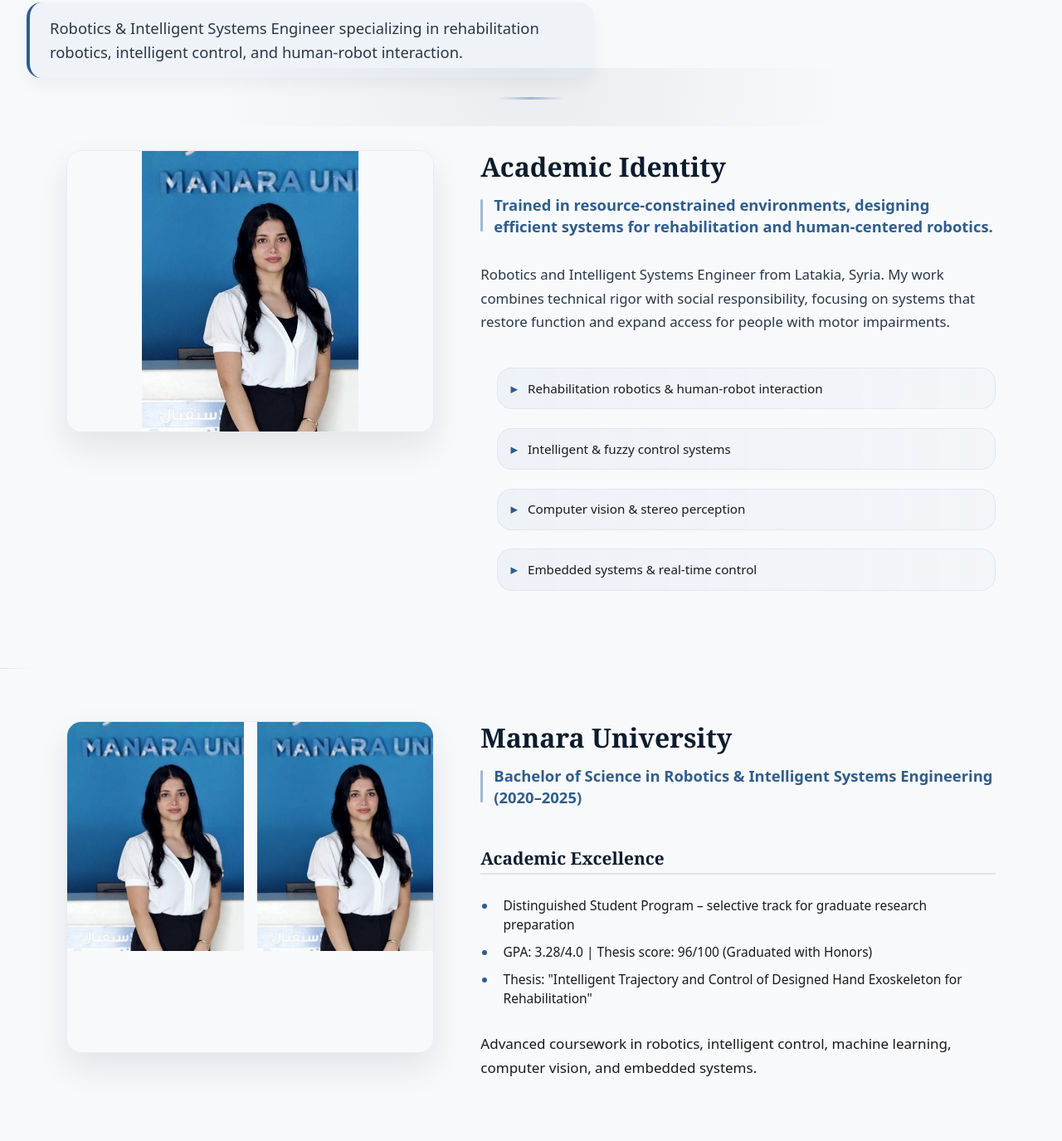
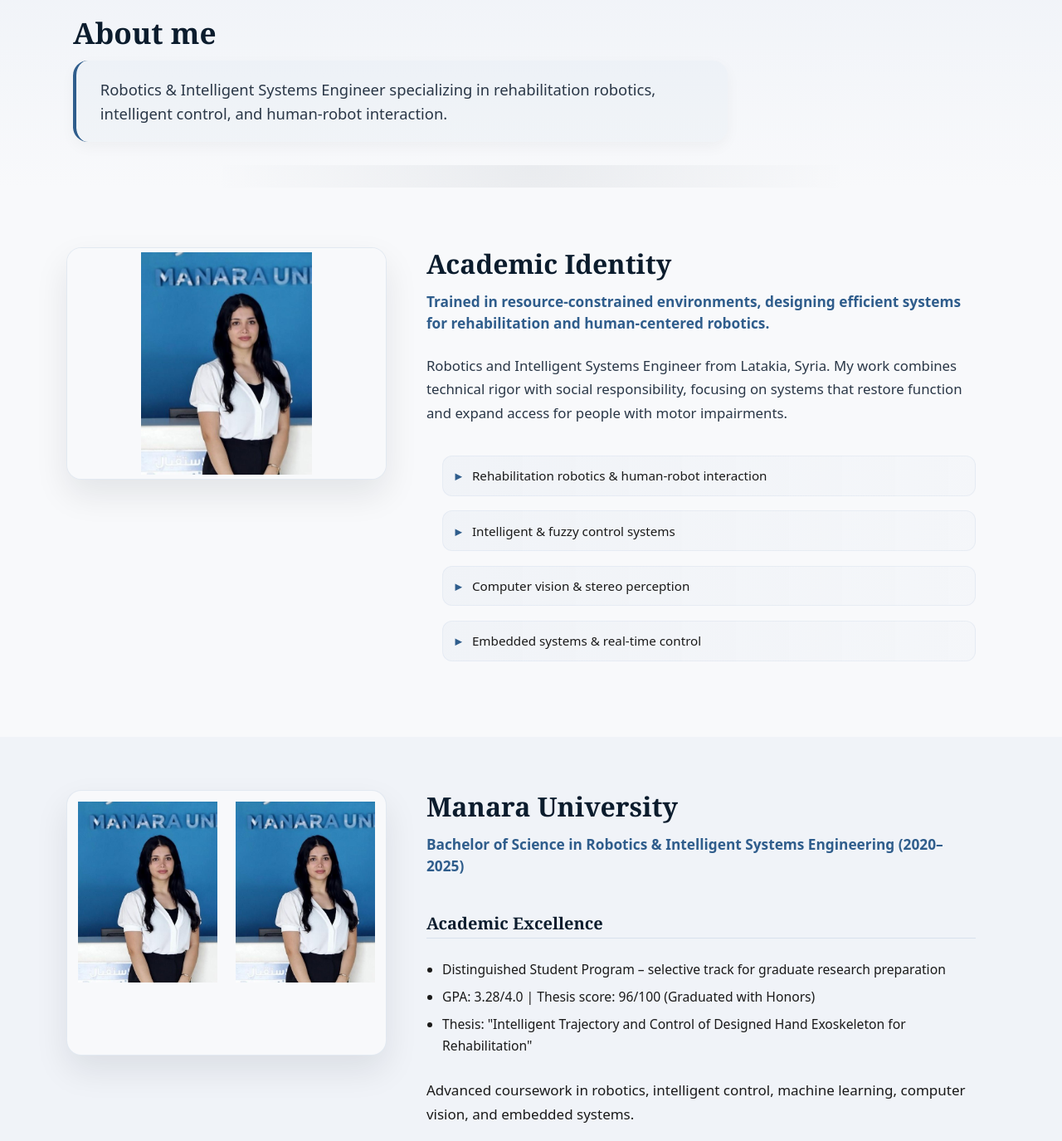
Before and after one commit to Lia202lia/Lia202lia.github.io, a plain HTML site: page about.html in a window 1280 px wide. Shown: the part 100-1475 px from the top of the page at 83% size. Drawn offline with Linux system fonts and the light colour scheme.

Commit message:
Update style.css

```diff
--- a/style.css
+++ b/style.css
@@ -279,24 +279,11 @@ p {
     justify-content: center;
 }
 
-/* Remove or comment out the hero-portrait-shell background */
+/* Remove the capsule background */
 .hero-portrait-shell {
-    display: none; /* This removes the capsule/patch background */
+    display: none;
 }
 
-/* Alternative: if you want to keep some subtle effect but remove the capsule, use this: */
-.hero-portrait-shell {
-    position: absolute;
-    inset: 0; /* Fill the container */
-    border-radius: 180px;
-    background: transparent; /* Remove gradient background */
-    transform: none; /* Remove rotation */
-    box-shadow: none; /* Remove shadow */
-    z-index: 1;
-    border: 2px solid rgba(159, 183, 212, 0.2); /* Optional: keep subtle border */
-}
-
-/* Make the portrait container stand out on its own */
 .hero-portrait-container {
     position: relative;
     z-index: 2;
@@ -305,25 +292,14 @@ p {
     border-radius: 180px;
     overflow: hidden;
     border: 4px solid rgba(248, 249, 251, 0.95);
-    box-shadow: 0 20px 50px rgba(4, 18, 36, 0.25);
-    background: var(--color-surface); /* Solid white background */
-}
-.hero-portrait-container {
-    position: relative;
-    z-index: 2;
-    width: min(340px, 85vw); /* Slightly larger container */
-    height: min(340px, 85vw);
-    border-radius: 180px; /* Match the shell */
-    overflow: hidden;
-    border: 4px solid rgba(248, 249, 251, 0.95);
-    box-shadow: 0 20px 50px rgba(4, 18, 36, 0.25);
+    box-shadow: 0 15px 40px rgba(11, 28, 45, 0.15);
     background: var(--color-background);
 }
 
 .hero-portrait {
     width: 100%;
     height: 100%;
-    object-fit: cover; /* Ensures image fills container without distortion */
+    object-fit: cover;
     object-position: center center;
     display: block;
     transition: transform 0.5s ease;
@@ -486,7 +462,7 @@ p {
     transform: translateY(0);
 }
 
-/* ========= RESPONSIVE ========= */
+/* ========= RESPONSIVE FOR INDEX PAGE ========= */
 @media (max-width: 880px) {
     body {
         font-size: 16px;
@@ -506,17 +482,13 @@ p {
         margin-top: 1rem;
     }
 
-    .hero-portrait-shell {
-        inset: 8% 15%;
-    }
-
     .hero-portrait-container {
         width: min(300px, 80vw);
         height: min(300px, 80vw);
     }
 
     .hero-philosophy-text {
-        font-size: 1.18rem; /* Adjusted for mobile */
+        font-size: 1.18rem;
     }
 
     .hero-badge {
@@ -556,17 +528,13 @@ p {
         padding-bottom: 2.5rem;
     }
 
-    .hero-portrait-shell {
-        inset: 8% 20%;
-    }
-
     .hero-portrait-container {
         width: min(280px, 75vw);
         height: min(280px, 75vw);
     }
 
     .hero-philosophy-text {
-        font-size: 1.15rem; /* Adjusted for mobile */
+        font-size: 1.15rem;
     }
 
     .hero-philosophy-line {
@@ -595,10 +563,6 @@ p {
         height: min(260px, 70vw);
     }
 
-    .hero-portrait-shell {
-        inset: 10% 22%;
-    }
-
     .hero-badge {
         max-width: 200px;
         right: 10%;
@@ -615,258 +579,182 @@ p {
     }
 
     .hero-philosophy-text {
-        font-size: 1.12rem; /* Adjusted for mobile */
+        font-size: 1.12rem;
     }
 
     .hero-philosophy-line {
         margin-right: 0.85rem;
     }
 }
-/* RESEARCH-STYLE CASE STUDY LAYOUT FOR ABOUT */
+
+/* ========= ABOUT PAGE SPECIFIC STYLES ========= */
+.page-hero {
+    padding: 3.5rem 1.5rem 2.5rem;
+    background: linear-gradient(to bottom, #F0F3F8, #F8F9FB);
+    position: relative;
+    overflow: hidden;
+}
+
+.page-hero-inner {
+    max-width: var(--content-max-width);
+    margin: 0 auto;
+    text-align: left;
+    padding-right: 2rem;
+}
+
+.page-hero-title {
+    text-align: left;
+    margin-bottom: 0.8rem;
+    padding-left: 0.5rem;
+    font-size: 2.2rem;
+}
+
+.page-hero-subtitle {
+    max-width: 75ch;
+    font-size: 1.15rem;
+    color: #2A3747;
+    margin-top: 0.2rem;
+    line-height: 1.6;
+    font-weight: 500;
+    padding: 1.2rem 1.8rem;
+    background: rgba(159, 183, 212, 0.08);
+    border-radius: var(--radius-soft);
+    border-left: 4px solid var(--color-secondary);
+    box-shadow: 0 6px 18px rgba(4, 18, 36, 0.04);
+    text-align: left;
+    margin-left: 0.5rem;
+    margin-right: 0;
+    width: 100%;
+}
+
+/* CASE STUDY LAYOUT FOR ABOUT PAGE */
 .case-study {
     padding: 4rem 1.5rem;
 }
 
 .case-study:nth-child(even) {
-    background: var(--color-surface-alt);
+    background: #F0F3F8;
 }
 
 .case-grid {
     display: grid;
-    grid-template-columns: minmax(320px, 1fr) minmax(0, 1.6fr);
-    gap: 3.5rem;
+    grid-template-columns: minmax(240px, 0.9fr) minmax(0, 1.6fr);
+    gap: 3rem;
     align-items: start;
 }
 
 .case-grid-reverse {
-    grid-template-columns: minmax(0, 1.6fr) minmax(320px, 1fr);
+    grid-template-columns: minmax(0, 1.6fr) minmax(240px, 0.9fr);
 }
 
 .case-text {
     display: flex;
-    flex-direction:  column;
+    flex-direction: column;
+    max-width: none;
+    padding-right: 1.5rem;
 }
 
 .case-tagline {
-    font-size: 1.05rem;
+    font-size: 1.08rem;
     color: var(--color-secondary);
-    font-weight: 500;
-    margin-bottom: 1.5rem;
+    font-weight: 600;
+    margin-bottom: 1.2rem;
+    line-height: 1.5;
+    max-width: 85ch;
 }
 
+/* Professional image containers */
 .case-media {
     display: flex;
-    align-items: flex-start;
+    align-items: center;
+    justify-content: center;
 }
 
-/* PERFECTLY SIZED IMAGE CONTAINERS */
 .figure-single {
     width: 100%;
-    height: 340px;
+    height: 280px;
     border-radius: var(--radius-soft);
     overflow: hidden;
     box-shadow: var(--shadow-soft);
-    background: #E8EEF5;
+    background: #F8F9FB;
     margin: 0;
+    display: flex;
+    align-items: center;
+    justify-content: center;
+    border: 1px solid rgba(159, 183, 212, 0.25);
 }
 
 .figure-grid {
     display: grid;
     grid-template-columns: 1fr 1fr;
     grid-template-rows: 1fr 1fr;
-    gap: 1rem;
-    height: 400px;
+    gap: 0.8rem;
+    height: 320px;
     border-radius: var(--radius-soft);
     overflow: hidden;
     box-shadow: var(--shadow-soft);
-    background: #E8EEF5;
+    background: #F8F9FB;
     margin: 0;
+    padding: 0.5rem;
+    border: 1px solid rgba(159, 183, 212, 0.25);
 }
 
+/* Professional image display */
+.figure-single img,
 .figure-grid img {
     width: 100%;
     height: 100%;
-    object-fit: cover;
+    object-fit: contain;
+    background: #F8F9FB;
+    padding: 0.3rem;
+}
+
+/* Text styling */
+.body-text {
+    font-size: 1.05rem;
+    max-width: 75ch;
+    line-height: 1.7;
+    color: #2A3747;
+    margin-bottom: 1.2rem;
+    padding: 0.3rem 0;
 }
 
 .case-text h3 {
-    font-size: 1.1rem;
-    margin: 1.8rem 0 0.8rem;
+    font-size: 1.25rem;
+    margin: 1.5rem 0 0.8rem;
     color: var(--color-primary);
-}
-
-.case-text ul {
-    padding-left: 1.3rem;
-    margin-bottom: 1rem;
-}
-
-.case-text li {
-    margin-bottom: 0.5rem;
-    font-size: 0.97rem;
-}
-
-/* RESPONSIVE */
-@media (max-width: 880px) {
-    .case-grid,
-    .case-grid-reverse {
-        grid-template-columns: 1fr;
-        gap: 2.5rem;
-        text-align: center;
-    }
-
-    .figure-single {
-        height: 300px;
-    }
-
-    .figure-grid {
-        height: 360px;
-        grid-template-columns: 1fr;
-        grid-template-rows: 1fr 1fr 1fr 1fr;
-    }
-}
-
-@media (max-width: 600px) {
-    .figure-single {
-        height: 260px;
-    }
-
-    .figure-grid {
-        height: 320px;
-    }
-
-    .case-grid {
-        gap: 2rem;
-    }
-}
-/* style.css - Enhanced about page styling */
-
-/* Add these styles to your existing style.css file */
-
-/* ========= ENHANCED BIO STYLING ========= */
-.page-hero-subtitle {
-    max-width: 65ch;
-    font-size: 1.15rem;
-    color: #2A3747;
-    margin-top: 0.4rem;
-    line-height: 1.6;
-    font-weight: 500;
-    padding: 1rem 1.5rem;
-    background: rgba(159, 183, 212, 0.1);
-    border-radius: var(--radius-soft);
-    border-left: 4px solid var(--color-secondary);
-    box-shadow: 0 8px 20px rgba(4, 18, 36, 0.05);
-}
-
-/* ========= FIX IMAGE DISPLAY ========= */
-.case-img {
-    width: 100%;
-    height: auto;
-    max-height: 220px;
-    object-fit: contain; /* Changed from cover to contain to show full image */
-    border-radius: var(--radius-soft);
-    box-shadow: var(--shadow-soft);
-    transition: transform var(--transition-fast);
-    background: #F0F4FA;
-    padding: 0.5rem;
-}
-
-.figure-single .case-img {
-    max-height: 280px;
-}
-
-.figure-grid .case-img {
-    max-height: 180px;
-}
-
-/* ========= ENHANCED CASE STUDY STYLING ========= */
-.case-study {
-    padding: 4rem 1.5rem;
-    position: relative;
-}
-
-.case-study::before {
-    content: '';
-    position: absolute;
-    top: 0;
-    left: 50%;
-    transform: translateX(-50%);
-    width: 80px;
-    height: 3px;
-    background: linear-gradient(to right, transparent, var(--color-accent-soft), transparent);
-}
-
-.case-tagline {
-    font-size: 1.15rem;
-    color: var(--color-secondary);
-    margin-bottom: 1.5rem;
-    font-weight: 600;
-    line-height: 1.4;
-    position: relative;
-    padding-left: 1rem;
-}
-
-.case-tagline::before {
-    content: '';
-    position: absolute;
-    left: 0;
-    top: 0.4rem;
-    bottom: 0.4rem;
-    width: 3px;
-    background: var(--color-accent-soft);
-    border-radius: 2px;
-}
-
-/* ========= ENHANCED TEXT STYLING ========= */
-.body-text {
-    font-size: 1.05rem;
-    max-width: 64ch;
-    line-height: 1.7;
-    color: #2A3747;
-    margin-bottom: 1.2rem;
-    padding: 0.5rem 0;
-}
-
-.case-text h3 {
-    font-size: 1.3rem;
-    margin-top: 1.5rem;
-    margin-bottom: 0.8rem;
     padding-bottom: 0.3rem;
-    border-bottom: 2px solid rgba(159, 183, 212, 0.3);
-    color: var(--color-primary);
+    border-bottom: 1px solid rgba(159, 183, 212, 0.3);
 }
 
 .case-text ul {
     padding-left: 1.2rem;
     margin: 0.8rem 0 1.2rem;
+    max-width: 70ch;
 }
 
 .case-text li {
-    margin-bottom: 0.6rem;
-    line-height: 1.5;
-    position: relative;
-    padding-left: 0.5rem;
+    margin-bottom: 0.5rem;
+    font-size: 0.98rem;
+    line-height: 1.6;
 }
 
-.case-text li::marker {
-    color: var(--color-secondary);
-}
-
-/* ========= ENHANCED HERO FOCUS LIST ========= */
+/* Hero focus list */
 .hero-focus-list {
     list-style: none;
     padding-left: 0;
-    margin: 1.5rem 0;
+    margin: 1.2rem 0;
     display: grid;
-    gap: 0.8rem;
+    gap: 0.6rem;
+    max-width: 70ch;
 }
 
 .hero-focus-list li {
-    padding: 0.8rem 1rem;
-    background: linear-gradient(to right, rgba(159, 183, 212, 0.1), rgba(159, 183, 212, 0.05));
-    border-radius: var(--radius-soft);
-    border: 1px solid rgba(159, 183, 212, 0.2);
+    padding: 0.7rem 0.9rem;
+    background: linear-gradient(to right, rgba(159, 183, 212, 0.08), rgba(159, 183, 212, 0.04));
+    border-radius: 12px;
+    border: 1px solid rgba(159, 183, 212, 0.15);
     font-size: 0.95rem;
-    color: var(--color-text);
     display: flex;
     align-items: center;
     transition: all var(--transition-fast);
@@ -885,186 +773,66 @@ p {
     font-weight: bold;
 }
 
-/* ========= ENHANCED FIGURE STYLING ========= */
-.figure-single, .figure-grid {
-    margin: 0;
-    position: relative;
+/* HERO CURVE FOR ABOUT PAGE */
+.hero-curve-small {
+    height: 55px;
+    bottom: -28px;
 }
 
-.figure-single {
-    display: flex;
-    justify-content: center;
-    align-items: center;
-}
-
-.figure-grid {
-    display: grid;
-    grid-template-columns: repeat(auto-fit, minmax(120px, 1fr));
-    gap: 1rem;
-}
-
-.figure-grid img {
-    width: 100%;
-}
-
-/* ========= ENHANCED SECTION STYLING ========= */
-.section-alt {
-    background: linear-gradient(to bottom, #F0F3F8, #F8F9FB);
-    position: relative;
-}
-
-.section-alt::before {
-    content: '';
-    position: absolute;
-    top: 0;
-    left: 0;
-    right: 0;
-    height: 1px;
-    background: linear-gradient(to right, transparent, rgba(159, 183, 212, 0.3), transparent);
-}
-
-/* ========= RESPONSIVE ENHANCEMENTS ========= */
+/* ========= RESPONSIVE FOR ABOUT PAGE ========= */
 @media (max-width: 880px) {
-    .page-hero-subtitle {
-        font-size: 1.1rem;
-        padding: 0.8rem 1.2rem;
+    .case-grid,
+    .case-grid-reverse {
+        grid-template-columns: 1fr;
+        gap: 2rem;
+        text-align: left;
     }
 
-    .case-tagline {
-        font-size: 1.1rem;
+    .figure-single {
+        height: 240px;
+        max-width: 400px;
+        margin: 0 auto;
     }
 
     .figure-grid {
-        grid-template-columns: repeat(auto-fit, minmax(100px, 1fr));
+        height: 280px;
+        grid-template-columns: 1fr 1fr;
+        grid-template-rows: 1fr 1fr;
+        max-width: 400px;
+        margin: 0 auto;
+    }
+
+    .page-hero-subtitle {
+        margin-left: 0;
+        max-width: 100%;
+    }
+
+    .case-text {
+        padding-right: 0;
     }
 }
 
-@media (max-width: 720px) {
-    .page-hero-subtitle {
-        font-size: 1.05rem;
-        padding: 0.7rem 1rem;
-    }
-
-    .case-img {
-        max-height: 180px;
-    }
-
-    .figure-single .case-img {
-        max-height: 220px;
-    }
-}
-
-@media (max-width: 520px) {
-    .page-hero-subtitle {
-        font-size: 1rem;
-        border-left-width: 3px;
-    }
-
-    .case-tagline {
-        font-size: 1.05rem;
-        padding-left: 0.8rem;
+@media (max-width: 600px) {
+    .figure-single {
+        height: 220px;
     }
 
     .figure-grid {
-        grid-template-columns: repeat(2, 1fr);
+        height: 250px;
+        gap: 0.5rem;
+        padding: 0.3rem;
+    }
+
+    .case-grid {
+        gap: 1.8rem;
+    }
+
+    .page-hero-title {
+        font-size: 1.9rem;
+    }
+
+    .page-hero-subtitle {
+        font-size: 1.05rem;
+        padding: 1rem 1.2rem;
     }
 }
-/* Add this to fix About Me section alignment */
-.case-grid {
-    display: grid;
-    grid-template-columns: 1fr 1.4fr; /* Changed ratio to push content more to the right */
-    gap: 3.5rem;
-    align-items: start;
-}
-
-.case-grid-reverse {
-    grid-template-columns: 1.4fr 1fr; /* Changed ratio */
-}
-
-/* Remove the problematic figure styles that were causing issues */
-.figure-single,
-.figure-grid {
-    background: transparent !important; /* Remove forced background */
-}
-
-/* Fix the image display */
-.figure-single img,
-.figure-grid img {
-    width: 100%;
-    height: 100%;
-    object-fit: contain; /* Show entire image */
-    background: transparent;
-}
-/* ========= FIX ABOUT ME SECTION ALIGNMENT ========= */
-.case-grid {
-    grid-template-columns: 1fr 1.4fr; /* Push text more to the right */
-}
-
-.case-grid-reverse {
-    grid-template-columns: 1.4fr 1fr;
-}
-
-.figure-single,
-.figure-grid {
-    background: transparent !important;
-    border: 1px solid rgba(159, 183, 212, 0.2); /* Subtle border instead */
-}
-
-.figure-single img,
-.figure-grid img {
-    object-fit: contain;
-    background: #F8F9FB; /* Light background for images */
-}
-
-/* ========= REMOVE CAPSULE BACKGROUND FROM INDEX PAGE ========= */
-.hero-portrait-shell {
-    display: none; /* Completely remove the capsule */
-}
-
-/* Optional: If you want a cleaner look for the portrait */
-.hero-portrait-container {
-    box-shadow: 0 15px 40px rgba(11, 28, 45, 0.15); /* Softer shadow */
-    border: 3px solid #ffffff; /* Clean white border */
-}
-
-/* ========= ENHANCE IMAGE DISPLAY IN ABOUT PAGE ========= */
-.case-img {
-    width: 100%;
-    height: auto;
-    object-fit: contain;
-    border-radius: var(--radius-soft);
-    box-shadow: 0 10px 30px rgba(4, 18, 36, 0.1);
-    background: #F8F9FB;
-    padding: 0.5rem;
-}
-
-.figure-single .case-img {
-    max-height: 300px;
-}
-
-.figure-grid .case-img {
-    max-height: 160px;
-}
-.page-hero-subtitle {
-    max-width: 65ch;
-    font-size: 1.15rem;
-    color: #2A3747;
-    margin-top: 0.4rem;
-    line-height: 1.6;
-    font-weight: 500;
-    padding: 1rem 1.5rem;
-    background: rgba(159, 183, 212, 0.1);
-    border-radius: var(--radius-soft);
-    border-left: 4px solid var(--color-secondary);
-    box-shadow: 0 8px 20px rgba(4, 18, 36, 0.05);
-    text-align: left;
-    margin-left: 2rem; /* Move it to the right by 2rem */
-    margin-right: 0;
-}
-.page-hero-title {
-    text-align: left;
-}
-
-.page-hero-inner {
-    text-align: left;
-}
```
